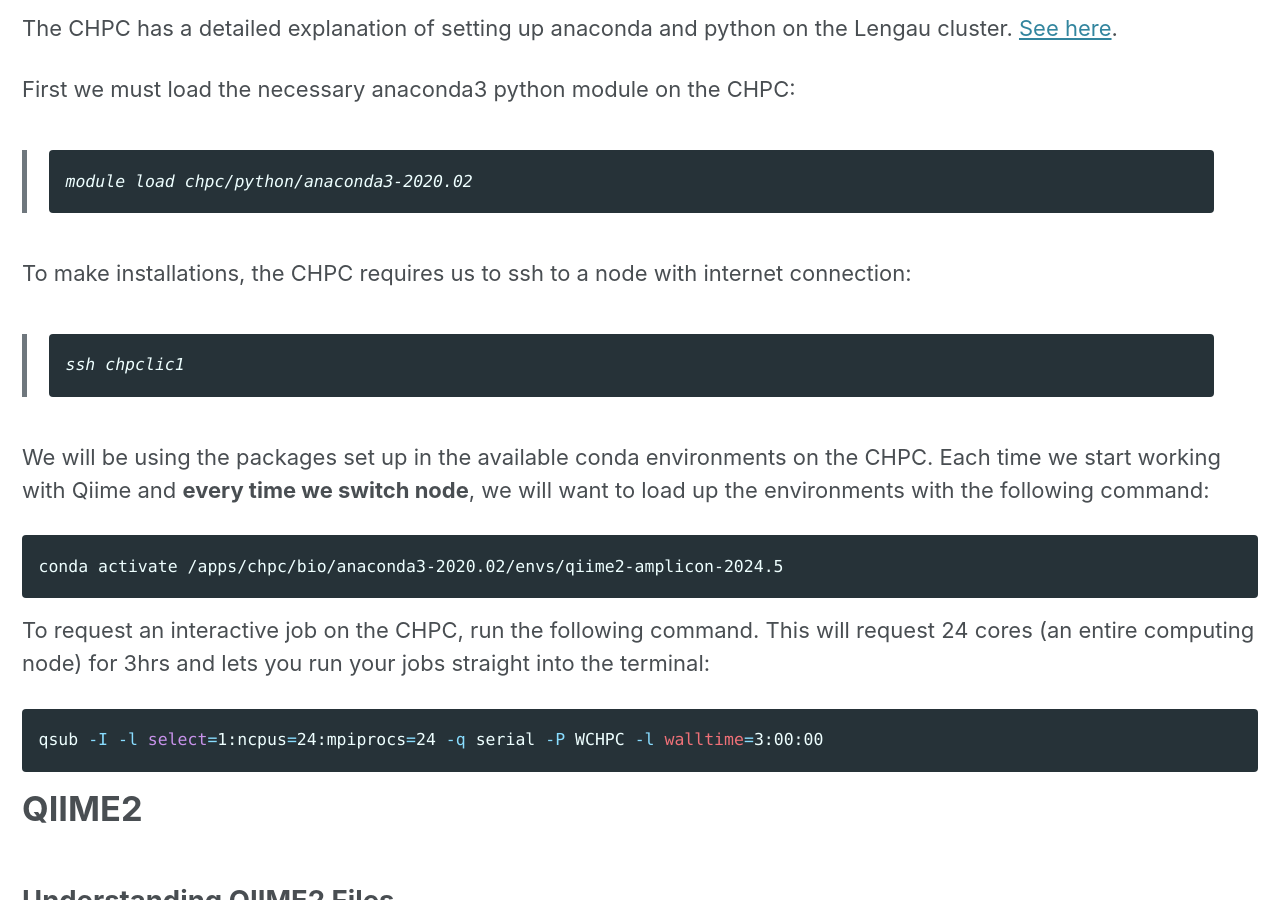
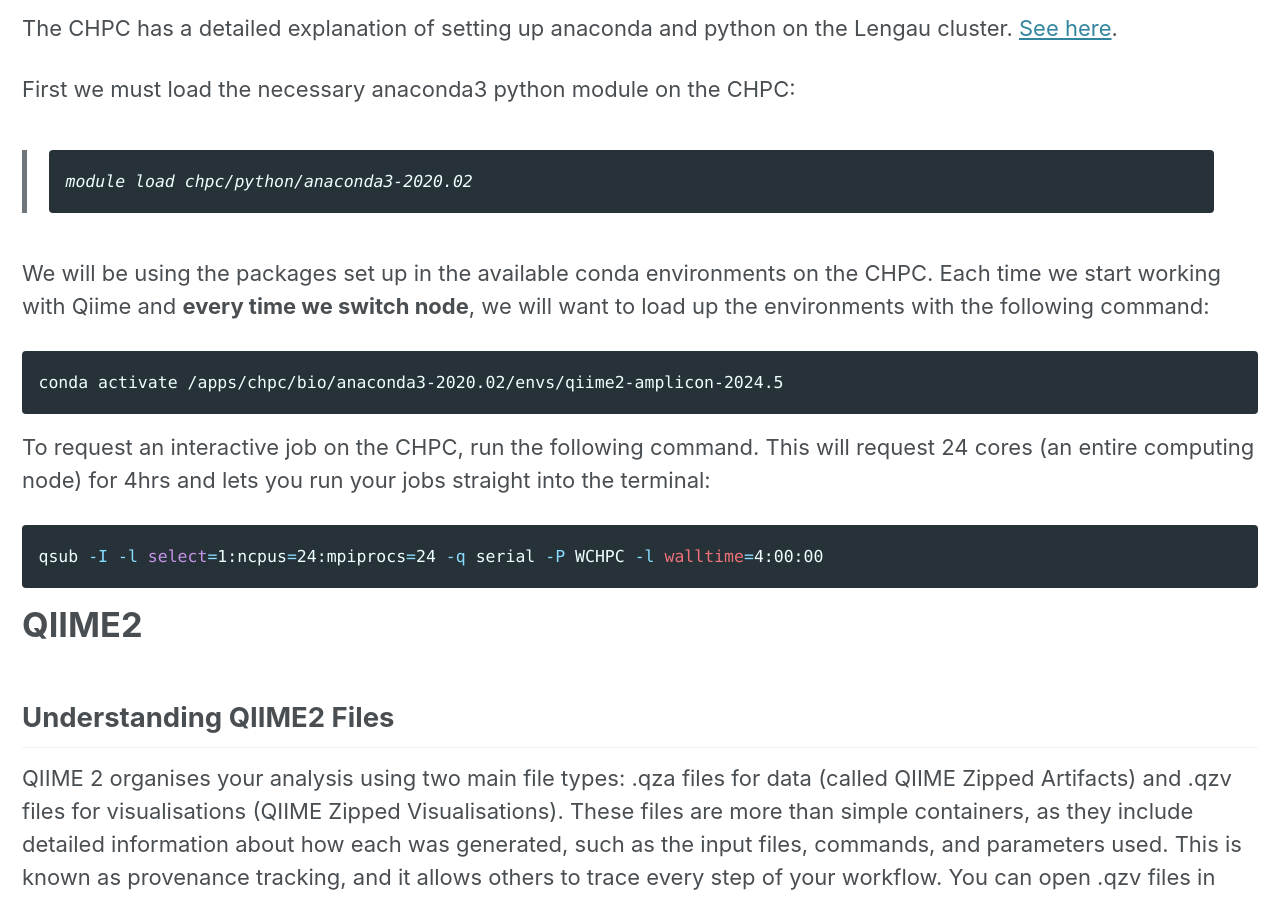
Before and after one commit to arua-microbiome/arua-microbiome.github.io, a Jekyll site: the page built from _tutorials/qiime2.md, in a window 1280 px wide and 900 px high, scrolled down 7815 px. Built offline with Jekyll 4.4.1, drawn with Linux system fonts in a browser that asks for light colours; cached includes are drawn as plain includes; nearby versions of some CDN libraries; some of the changed text lies outside the part shown.

Commit message:
Update qiime2.md
Signed-off-by: arua-microbiome <kaloyiannis.g.g@gmail.com>

````diff
--- a/_tutorials/qiime2.md
+++ b/_tutorials/qiime2.md
@@ -145,22 +145,16 @@ First we must load the necessary anaconda3 python module on the CHPC:
 >module load chpc/python/anaconda3-2020.02
 >```
 
-To make installations, the CHPC requires us to ssh to a node with internet connection:
-
->```bash
->ssh chpclic1
->```
-
 We will be using the packages set up in the available conda environments on the CHPC. Each time we start working with Qiime and **every time we switch node**, we will want to load up the environments with the following command:
 
 ```bash
 conda activate /apps/chpc/bio/anaconda3-2020.02/envs/qiime2-amplicon-2024.5
 ```
 
-To request an interactive job on the CHPC, run the following command. This will request 24 cores (an entire computing node) for 3hrs and lets you run your jobs straight into the terminal:
+To request an interactive job on the CHPC, run the following command. This will request 24 cores (an entire computing node) for 4hrs and lets you run your jobs straight into the terminal:
 
 ```bash
-qsub -I -l select=1:ncpus=24:mpiprocs=24 -q serial -P WCHPC -l walltime=3:00:00
+qsub -I -l select=1:ncpus=24:mpiprocs=24 -q serial -P WCHPC -l walltime=4:00:00
 ```
 
 # QIIME2
@@ -327,7 +321,7 @@ Once your ASV table has been generated, it needs to be connected to your sample
 >  --o-visualization thursday_outputs/taxa-bar-plots.qzv
 >```
 >
-> Output: ```taxa-bar-plots.qzv``` [View](https://view.qiime2.org/?src=) \| [Download]()
+> Output: ```taxa-bar-plots.qzv```
 
 # Filtering contaminants
 Sequencing from soil or root material often includes host DNA like mitochondria or chloroplasts. These non-microbial sequences can obscure patterns in microbial community composition and inflate diversity estimates. Filtering out these contaminants is a standard practice in microbiome workflows, especially when studying plant-associated microbes. This helps ensure that the dataset reflects only the true microbial community of interest.
@@ -367,7 +361,7 @@ Looking at the the ```taxonomy.qzv``` file using https://view/qiime2.org We can
 >  --o-visualization thursday_outputs/taxa-bar-plots-filtered.qzv
 >```
 >
->Output: ```taxa-bar-plots-filtered.qzv``` [View](https://view.qiime2.org/?src=) \| [Download]()
+>Output: ```taxa-bar-plots-filtered.qzv```
 
 
 
````
Also changed, not shown: other parts of _tutorials/qiime2.md (+3 -3 lines).
